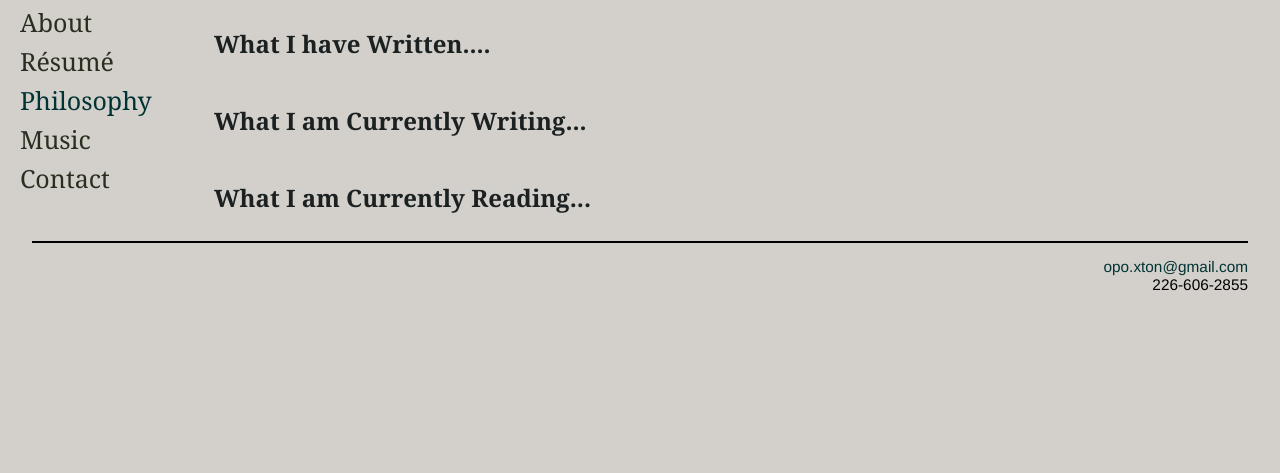
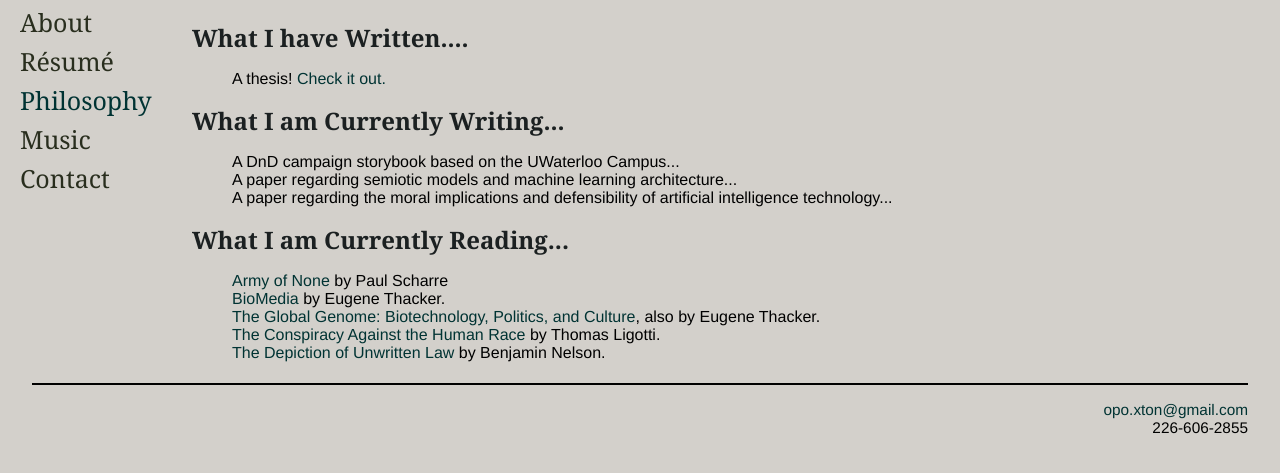
Before and after one commit to allofher/allofher.github.io, a Jekyll site: the page built from philosophy/index.html, in a window 1280 px wide. Shown: the top 473 px of the page. Built offline with Jekyll 4.4.1, drawn with Linux system fonts in a browser that asks for light colours.

Commit message:
removed accordian

```diff
--- a/css/main.css
+++ b/css/main.css
@@ -116,32 +116,6 @@ nav ul {
 }
 
 /* ========================================================================= */
-/* Philosophy accordian
-/* ========================================================================= */
-.accordion {
-  background-color: #D3D0CB;
-  cursor: pointer;
-  padding: 22px;
-  font-size: 1.5em;
-  font-family:'Georgia', sans-serif;
-  font-weight: bold;
-  color: #1B2021;
-  width: 100%;
-  text-align: left;
-  border: none;
-  outline: none;
-  transition: 0.4s;
-}
-
-.panel {
-  font-family: 'Helvetica', serif;
-  padding: 0 18px;
-  background-color: #D3D0CB;
-  display: none;
-  overflow: hidden;
-}
-
-/* ========================================================================= */
 /* Music Tab Blocks
 /* ========================================================================= */
 .songTitles {
--- a/philosophy/index.html
+++ b/philosophy/index.html
@@ -3,43 +3,28 @@ layout: default
 title: Thoughts
 ---
 
-<button class="accordion">What I have Written....</button>
-<div class="panel">
+<div>
+  <h1>What I have Written....</h1>
   <ul>
     <li> A thesis! <a href="https://uwspace.uwaterloo.ca/handle/10012/13969">Check it out.</a></li>
   </ul>
 </div>
 
-<button class="accordion">What I am Currently Writing...</button>
-<div class="panel">
+<div>
+  <h1>What I am Currently Writing...</h1>
   <ul>
     <li>A DnD campaign storybook based on the UWaterloo Campus...</li>
+    <li>A paper regarding semiotic models and machine learning architecture...</li>
     <li>A paper regarding the moral implications and defensibility of artificial intelligence technology...</li>
 </div>
 
-<button class="accordion">What I am Currently Reading...</button>
-<div class="panel">
+<div>
+<h1>What I am Currently Reading...</h1>
   <ul>
+    <li><a href="https://www.amazon.com/Army-None-Autonomous-Weapons-Future/dp/0393608980">Army of None</a> by Paul Scharre</li>
     <li><a href="https://www.amazon.ca/Biomedia-Eugene-Thacker/dp/0816643539">BioMedia</a> by Eugene Thacker.</li>
     <li><a href="https://www.amazon.ca/Global-Genome-Biotechnology-Politics-Culture/dp/0262701162">The Global Genome: Biotechnology, Politics, and Culture</a>, also by Eugene Thacker.</li>
     <li><a href="https://www.amazon.ca/Conspiracy-Against-Human-Race-Contrivance/dp/0984480277">The Conspiracy Against the Human Race</a> by Thomas Ligotti.</li>
     <li><a href="https://uwspace.uwaterloo.ca/handle/10012/11106">The Depiction of Unwritten Law</a> by Benjamin Nelson.</li>
   </ul>
 </div>
-
-<script>
-var acc = document.getElementsByClassName("accordion");
-var i;
-
-for (i = 0; i < acc.length; i++) {
-  acc[i].addEventListener("click", function() {
-    this.classList.toggle("active");
-    var panel = this.nextElementSibling;
-    if (panel.style.display === "block") {
-      panel.style.display = "none";
-    } else {
-      panel.style.display = "block";
-    }
-  });
-}
-</script>
```
